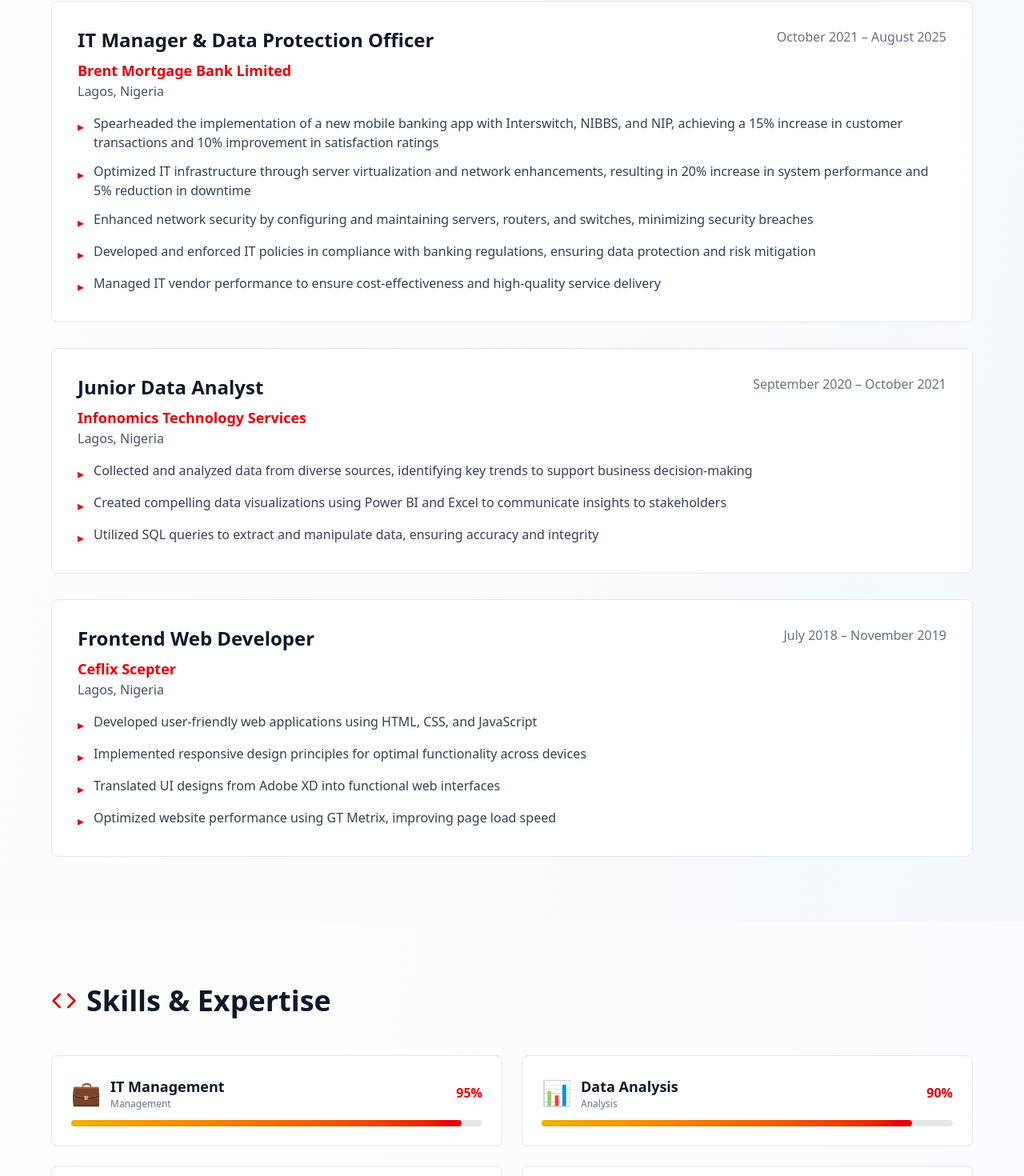
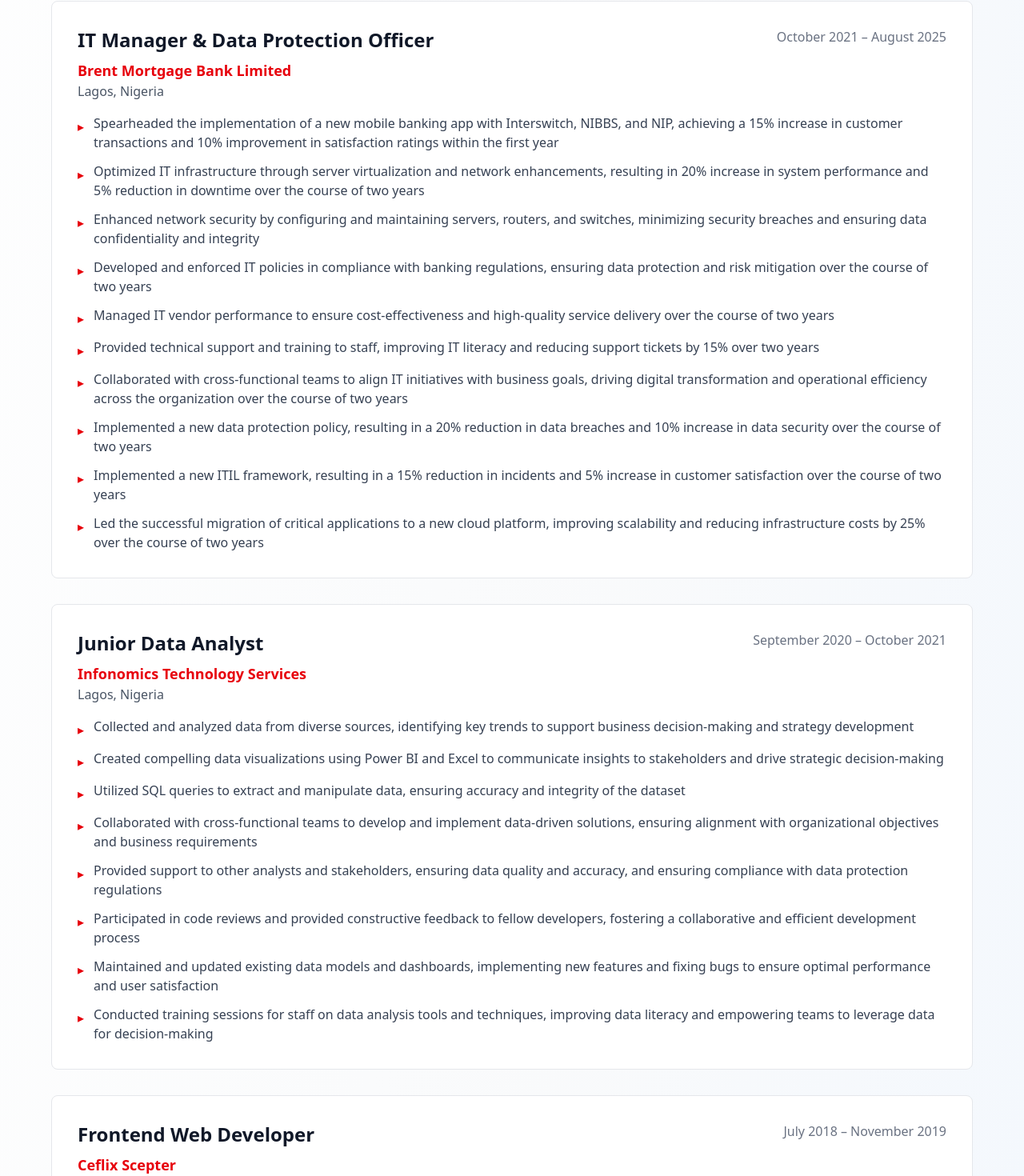
Before and after one commit to towbeedaniels/Oluwatobi, a React (Vite) app: page / in a window 1280 px wide. Shown: the part 2806-4276 px from the top of the page at 80% size. Built offline with nearby package versions, Linux system fonts and the light colour scheme.

Commit message:
Enhance achievement descriptions in App component to provide clearer impact metrics and align with organizational goals

```diff
--- a/src/App.tsx
+++ b/src/App.tsx
@@ -207,11 +207,16 @@
       location: 'Lagos, Nigeria',
       period: 'October 2021 – August 2025',
       achievements: [
-        'Spearheaded the implementation of a new mobile banking app with Interswitch, NIBBS, and NIP, achieving a 15% increase in customer transactions and 10% improvement in satisfaction ratings',
-        'Optimized IT infrastructure through server virtualization and network enhancements, resulting in 20% increase in system performance and 5% reduction in downtime',
-        'Enhanced network security by configuring and maintaining servers, routers, and switches, minimizing security breaches',
-        'Developed and enforced IT policies in compliance with banking regulations, ensuring data protection and risk mitigation',
-        'Managed IT vendor performance to ensure cost-effectiveness and high-quality service delivery'
+        'Spearheaded the implementation of a new mobile banking app with Interswitch, NIBBS, and NIP, achieving a 15% increase in customer transactions and 10% improvement in satisfaction ratings within the first year',
+        'Optimized IT infrastructure through server virtualization and network enhancements, resulting in 20% increase in system performance and 5% reduction in downtime over the course of two years',
+        'Enhanced network security by configuring and maintaining servers, routers, and switches, minimizing security breaches and ensuring data confidentiality and integrity',
+        'Developed and enforced IT policies in compliance with banking regulations, ensuring data protection and risk mitigation over the course of two years',
+        'Managed IT vendor performance to ensure cost-effectiveness and high-quality service delivery over the course of two years',
+        'Provided technical support and training to staff, improving IT literacy and reducing support tickets by 15% over two years',
+        'Collaborated with cross-functional teams to align IT initiatives with business goals, driving digital transformation and operational efficiency across the organization over the course of two years',
+        'Implemented a new data protection policy, resulting in a 20% reduction in data breaches and 10% increase in data security over the course of two years',
+        'Implemented a new ITIL framework, resulting in a 15% reduction in incidents and 5% increase in customer satisfaction over the course of two years',
+        'Led the successful migration of critical applications to a new cloud platform, improving scalability and reducing infrastructure costs by 25% over the course of two years'
       ]
     },
     {
@@ -220,9 +225,14 @@
       location: 'Lagos, Nigeria',
       period: 'September 2020 – October 2021',
       achievements: [
-        'Collected and analyzed data from diverse sources, identifying key trends to support business decision-making',
-        'Created compelling data visualizations using Power BI and Excel to communicate insights to stakeholders',
-        'Utilized SQL queries to extract and manipulate data, ensuring accuracy and integrity'
+        'Collected and analyzed data from diverse sources, identifying key trends to support business decision-making and strategy development',
+        'Created compelling data visualizations using Power BI and Excel to communicate insights to stakeholders and drive strategic decision-making',
+        'Utilized SQL queries to extract and manipulate data, ensuring accuracy and integrity of the dataset',
+        'Collaborated with cross-functional teams to develop and implement data-driven solutions, ensuring alignment with organizational objectives and business requirements',
+        'Provided support to other analysts and stakeholders, ensuring data quality and accuracy, and ensuring compliance with data protection regulations',
+        'Participated in code reviews and provided constructive feedback to fellow developers, fostering a collaborative and efficient development process',
+        'Maintained and updated existing data models and dashboards, implementing new features and fixing bugs to ensure optimal performance and user satisfaction',
+        'Conducted training sessions for staff on data analysis tools and techniques, improving data literacy and empowering teams to leverage data for decision-making'
       ]
     },
     {
@@ -231,10 +241,13 @@
       location: 'Lagos, Nigeria',
       period: 'July 2018 – November 2019',
       achievements: [
-        'Developed user-friendly web applications using HTML, CSS, and JavaScript',
-        'Implemented responsive design principles for optimal functionality across devices',
-        'Translated UI designs from Adobe XD into functional web interfaces',
-        'Optimized website performance using GT Metrix, improving page load speed'
+        'Developed user-friendly web applications using HTML, CSS, and JavaScript to enhance user experience and functionality',
+        'Implemented responsive design principles for optimal functionality across devices and screen sizes',
+        'Translated UI designs from Adobe XD into functional web interfaces using HTML, CSS, and JavaScript, ensuring pixel-perfect implementation and seamless user experience',
+        'Optimized website performance using GT Metrix, improving page load speed and user engagement',
+        'Collaborated with backend developers to integrate APIs and ensure seamless data flow between frontend and backend systems, enhancing overall application functionality and user experience',
+        'Maintained and updated existing web applications, implementing new features and fixing bugs to ensure optimal performance and user satisfaction',
+        'Participated in code reviews and provided constructive feedback to fellow developers, fostering a collaborative and efficient development process'
       ]
     }
   ];
```
